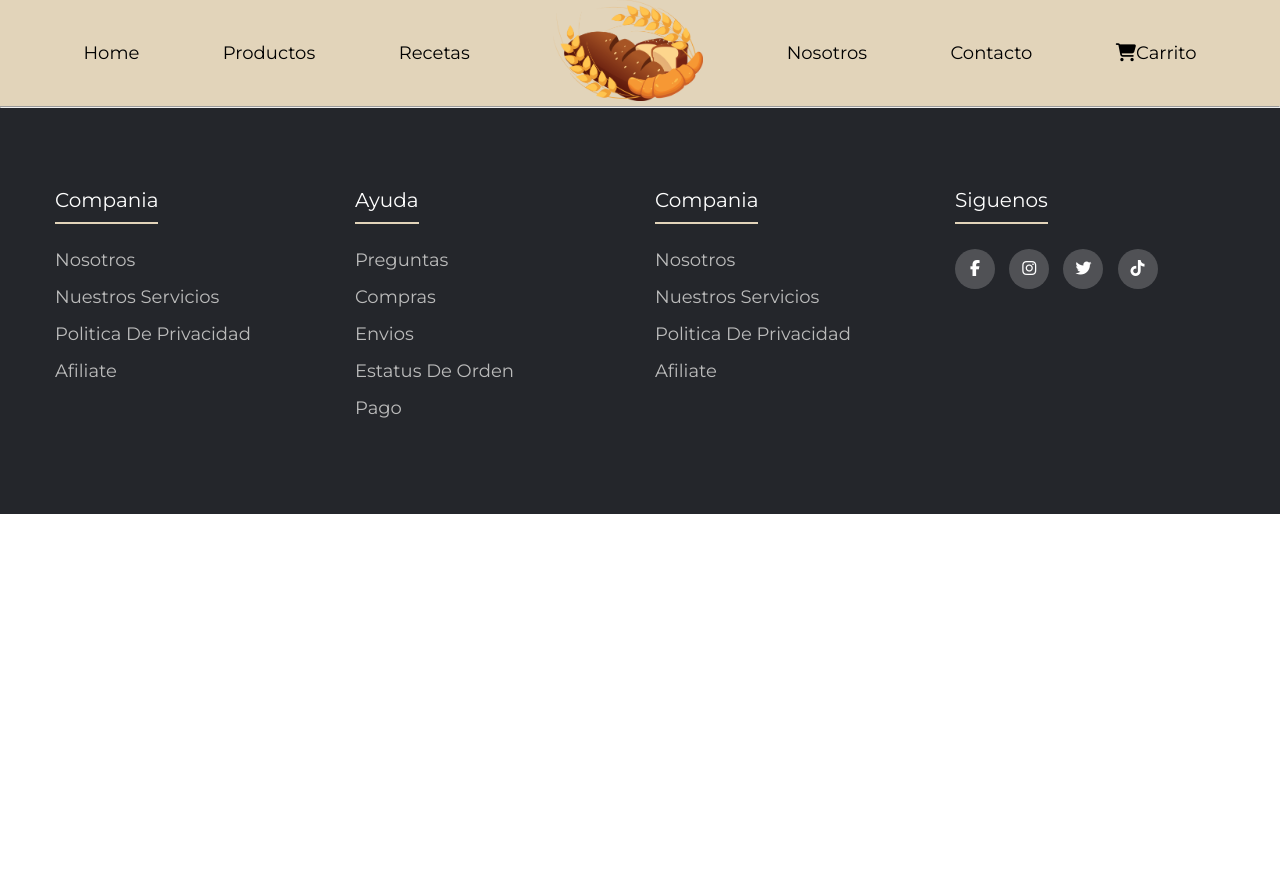
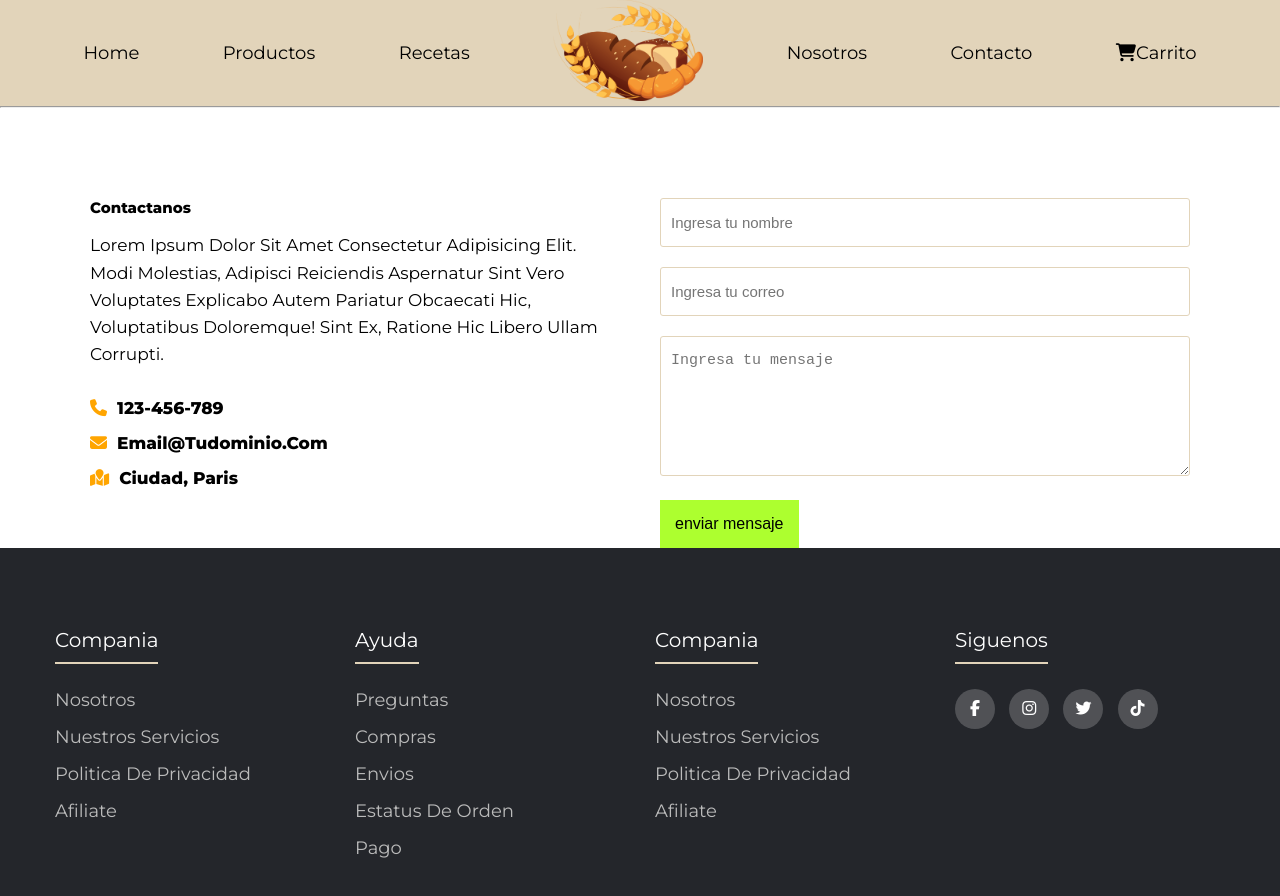
Before and after one commit to dmferreyra/Patisserie-Dulces-Cakes, a website: page pages/contacto.html in a window 1280 px wide. Before the commit the page ends 800 px from the top, so only its background shows below. Drawn offline with nearby package versions, Linux system fonts and the light colour scheme; files that its build step writes are made by us from their sources.

Commit message:
incluí formulario de contacto

```diff
--- a/pages/contacto.html
+++ b/pages/contacto.html
@@ -40,7 +40,24 @@
     <hr>
 
     <main>
-
+        <div class="container-form">
+            <div class="info-form">
+                <h1> Contactanos </h1>
+                <p>
+                    Lorem ipsum dolor sit amet consectetur adipisicing elit. Modi molestias, adipisci reiciendis aspernatur sint vero voluptates explicabo autem pariatur obcaecati hic, voluptatibus doloremque! Sint ex, ratione hic libero ullam corrupti.
+                </p>
+                <a href="#"><i class="fa fa-phone"></i>123-456-789</a>
+                <a href="#"><i class="fa fa-envelope"></i>email@tudominio.com</a>
+                <a href="#"><i class="fa fa-map-marked"></i>Ciudad, Paris</a>
+            </div>
+            <form action="#" autocomplete="off">
+                <input type="text" name="Nombre" placeholder="Ingresa tu nombre"
+                class="campo">
+                <input type="email" name="email" placeholder="Ingresa tu correo" class="campo">
+                <textarea name="mensaje" placeholder="Ingresa tu mensaje"></textarea>
+                <input type="submit" name="enviar" value="enviar mensaje" class="btn-enviar">
+            </form>
+        </div>
     </main>
 
     <!-- Estos links de footer son provicionales, son los que se me ocurrieron :) -->
--- /dev/null
+++ b/scss/_main-contacto.scss
@@ -0,0 +1,62 @@
+.container-form{
+    width: 100%;
+    max-width: 1100px;
+    margin: auto;
+    display: grid;
+    grid-template-columns: repeat(2, 1fr);
+    grid-gap: 50px;
+    margin-top: 90px;
+    form{
+        .campo, textarea{
+            width: 100%;
+            padding: 15px 10px;
+            font-size: 15px;
+            border: 1px solid #E2D4BA;
+            margin-bottom: 20px;
+            border-radius: 3px;
+            outline: 0px;
+        }
+        textarea{
+            max-width: 530px;
+            min-width: 530px;
+            min-height: 140px;
+            max-height: 150px;
+        }
+        .btn-enviar{
+            padding: 15px;
+            font-size: 16px;
+            border: none;
+            outline: 0px;
+            background: greenyellow;
+            cursor: pointer;
+            transition: all 300ms ease;
+            &hover{
+                background: green;
+            }
+        }
+    }
+    .info-form{
+        h1{
+            margin-bottom: 15px;
+            font-size: 15px;
+        }
+        p{
+            font-size: 17px;
+            line-height: 1.6;
+            margin-bottom: 30px;
+        }
+        a{
+            font-size: 17px;
+            display: inline-block;
+            text-decoration: none;
+            width: 100%;
+            margin-bottom: 15px;
+            color: black;
+            font-weight: 700;
+            i{
+                color: orange;
+                margin-right: 10px;
+            }
+        }
+    }
+}
--- a/scss/main.scss
+++ b/scss/main.scss
@@ -3,7 +3,7 @@
 @import "header";
 @import "main-index";
 @import "main-productos";
-
+@import "main-contacto";
 
 
 @import "footer";
```
Also changed, not shown: css/main.css, 1 other file.
